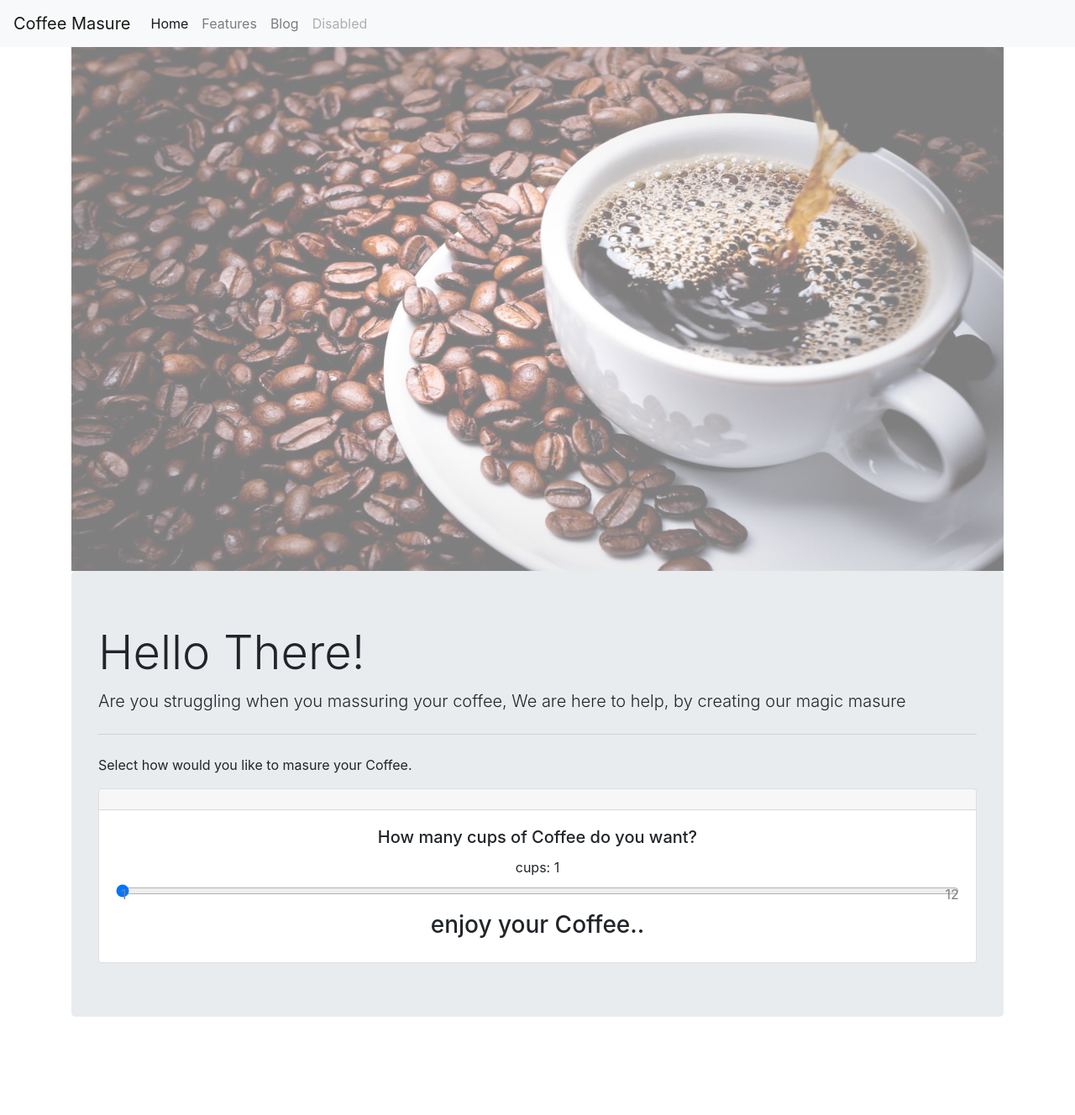
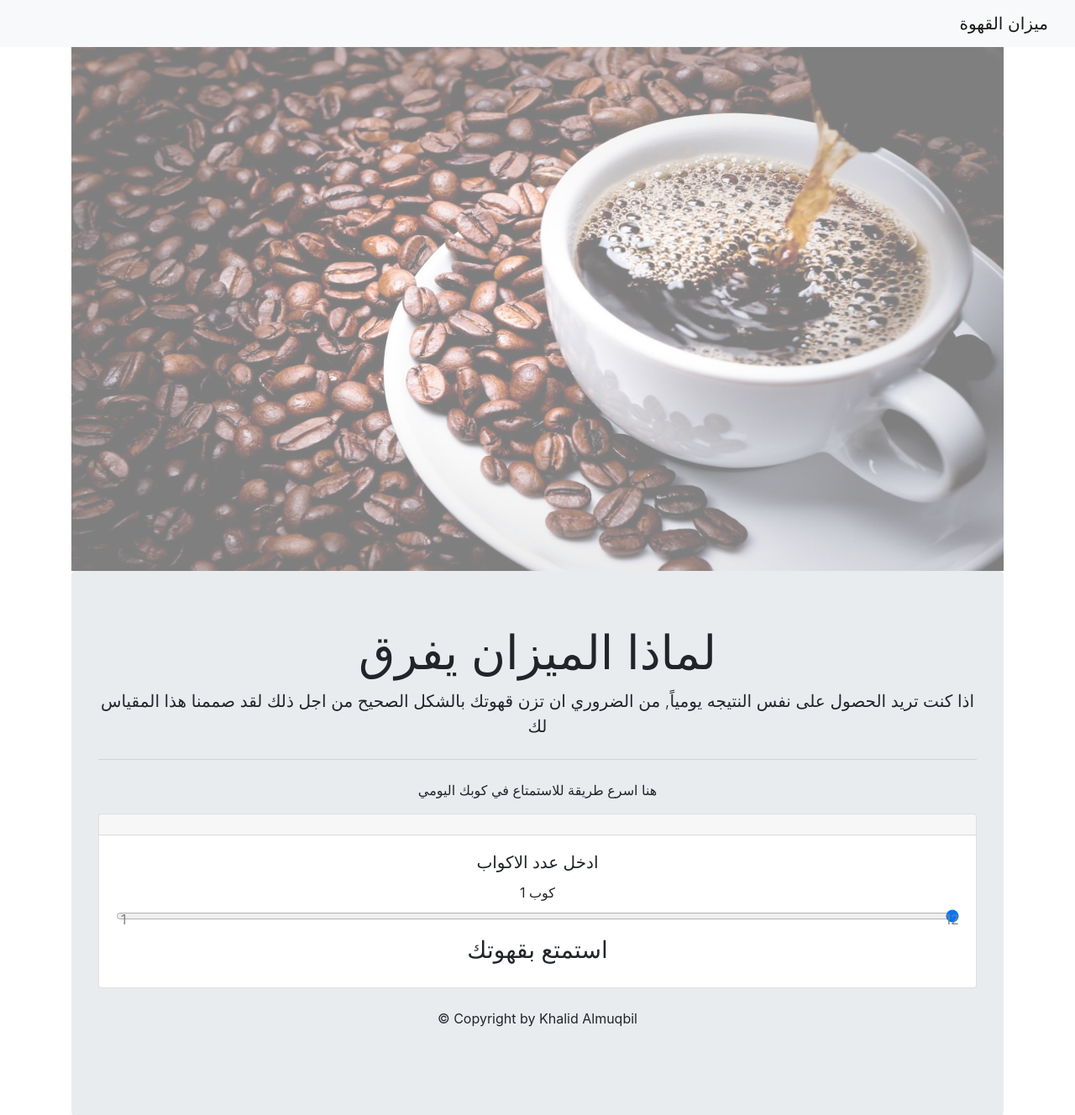
Before and after one commit to kh-arif/coffee-masure, a plain HTML site: page index.html in a window 1280 px wide. Shown: the top 1328 px of the page at 84% size. Before the commit the page ends 1243 px from the top, so only its background shows below. Drawn offline with nearby package versions, Linux system fonts and the light colour scheme.

Commit message:
added arabic content

```diff
--- a/index.html
+++ b/index.html
@@ -1,5 +1,5 @@
 <!DOCTYPE html>
-<html lang="en">
+<html lang="ar" dir="rtl">
     <link rel="stylesheet" href="layout.css">
     <link rel="stylesheet" href="https://stackpath.bootstrapcdn.com/bootstrap/4.5.2/css/bootstrap.min.css" integrity="sha384-JcKb8q3iqJ61gNV9KGb8thSsNjpSL0n8PARn9HuZOnIxN0hoP+VmmDGMN5t9UJ0Z" crossorigin="anonymous">
     <head>
@@ -9,47 +9,47 @@
 </head>
 <body>
     <nav class="navbar navbar-expand-lg navbar-light bg-light">
-        <a class="navbar-brand" href="#">Coffee Masure</a>
+        <a class="navbar-brand" href="#">ميزان القهوة</a>
         <button class="navbar-toggler" type="button" data-toggle="collapse" data-target="#navbarNav" aria-controls="navbarNav" aria-expanded="false" aria-label="Toggle navigation">
           <span class="navbar-toggler-icon"></span>
         </button>
-        <div class="collapse navbar-collapse" id="navbarNav">
+        <!--<div class="collapse navbar-collapse" id="navbarNav">
           <ul class="navbar-nav">
             <li class="nav-item active">
-              <a class="nav-link" href="#">Home <span class="sr-only">(current)</span></a>
+              <a class="nav-link" href="#">الرئيسية <span class="sr-only">(current)</span></a>
             </li>
             <li class="nav-item">
-              <a class="nav-link" href="#">Features</a>
+              <a class="nav-link" href="#">الخدمات</a>
             </li>
             <li class="nav-item">
-              <a class="nav-link" href="#">Blog</a>
+              <a class="nav-link" href="#">المدونة</a>
             </li>
             <li class="nav-item">
               <a class="nav-link disabled" href="#" tabindex="-1" aria-disabled="true">Disabled</a>
               </div>
             </li>
           </ul>
-        </div>
+        </div>-->
       </nav>
       <div class="container">
         <img src="coffee.jpg" class="img-fluid" alt="Responsive image">
        <div class="jumbotron">
-          <h1 class="display-4">Hello There!</h1>
-          <p class="lead">Are you struggling when you massuring your coffee, We are here to help, by creating our magic masure</p>
+          <h1 class="display-4"> لماذا الميزان يفرق</h1>
+          <p class="lead">اذا كنت تريد الحصول على نفس النتيجه يومياً, من الضروري ان تزن قهوتك بالشكل الصحيح من اجل ذلك لقد صممنا هذا المقياس لك </p>
           <hr class="my-4">
 
-          <p>Select how would you like to masure your Coffee.</p>
+          <p>هنا اسرع طريقة للاستمتاع في كوبك اليومي</p>
 
           <div class="card text-center">
             <div class="card-header">
 
             </div>
             <div class="card-body">
-              <h5 class="card-title">How many cups of Coffee do you want?</h5>
+              <h5 class="card-title">ادخل عدد الاكواب</h5>
               <form>
               <div class="form-group">
                 <label for="formControlRange">
-                  <a>cups:</a>
+                  <a>كوب</a>
                   <span id="rangeValue">1</span>
                 </label>
                 <input type="range" class="form-control-range" id="formControlRange"
@@ -62,14 +62,14 @@
                   document.getElementById("rangeValue").innerHTML = value;
 
                     var coffee = coffeeFunction(value, 7);
-                    document.getElementById("coffee").innerHTML ="You may want to have "+ coffee + " garms of ground coffee, if you don't hava a scale it's about 2 tablespoons";
+                    document.getElementById("coffee").innerHTML =" تحتاج الى "+ coffee + " جرام من القهوة اي ما يعادل ملعقتين طعام ";
 
                     function coffeeFunction(c,d){
                       return c * d;
                     }
 
                   var water = waterFunction(value, 177.441);
-                  document.getElementById("water").innerHTML = "You may want to have " + water + " ml of water this is equal to a cup of coffee";
+                  document.getElementById("water").innerHTML = " تحتاج الى " + water + " مل من الماء ";
 
                   function waterFunction(a, b) {
                     return a * b;
@@ -79,10 +79,11 @@
               </div>
               <p id="water"></p>
               <p id="coffee"></p>
-              <h3>enjoy your Coffee..</h3>
+              <h3>استمتع بقهوتك</h3>
             </form>
           </div>
           </div>
+          <p class="copy">Copyright by Khalid Almuqbil &copy;	</p>
         </div>
       </div>
 </body>
--- a/layout.css
+++ b/layout.css
@@ -47,3 +47,14 @@ figure{
     top: 55%;
 
 }
+.from-control-range{
+    background: gray;}
+h1{
+    text-align: center;
+}
+p{
+    text-align: center;
+}
+.copy{
+    padding: 1.5rem;
+}
```
Also changed, not shown: coffee1.jpg (deleted), main.js (deleted).
